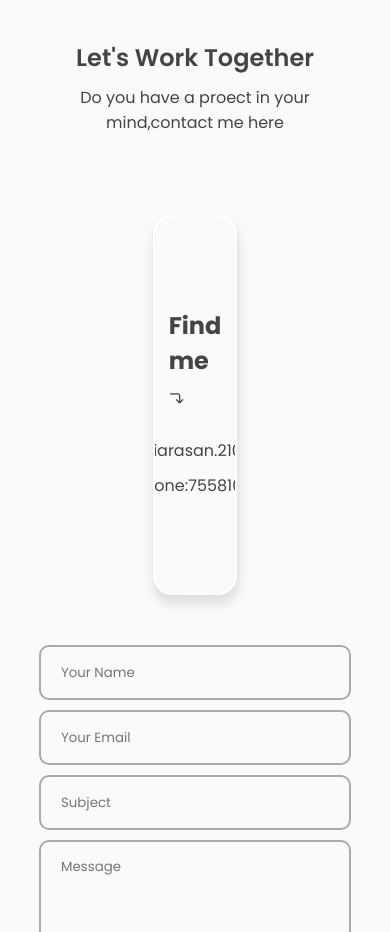
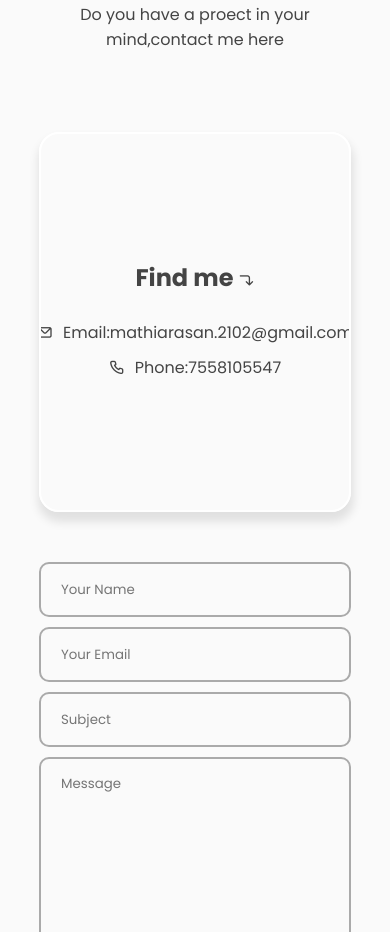
Before and after one commit to Mathiyarasan2102/Responsive-Portfolio, a plain HTML site: page index.html in a window 390 px wide. Shown: the part 2998-3930 px from the top of the page. Drawn offline with nearby package versions, Linux system fonts and the light colour scheme; a web font is replaced by a local one.

Commit message:
again-alignment- changed

```diff
--- a/portfolio.css
+++ b/portfolio.css
@@ -972,7 +972,7 @@ footer {
 
     .about-info,
     .contact-info {
-        width: 30px;
+        width: 100%;
     }
 }
 
```
